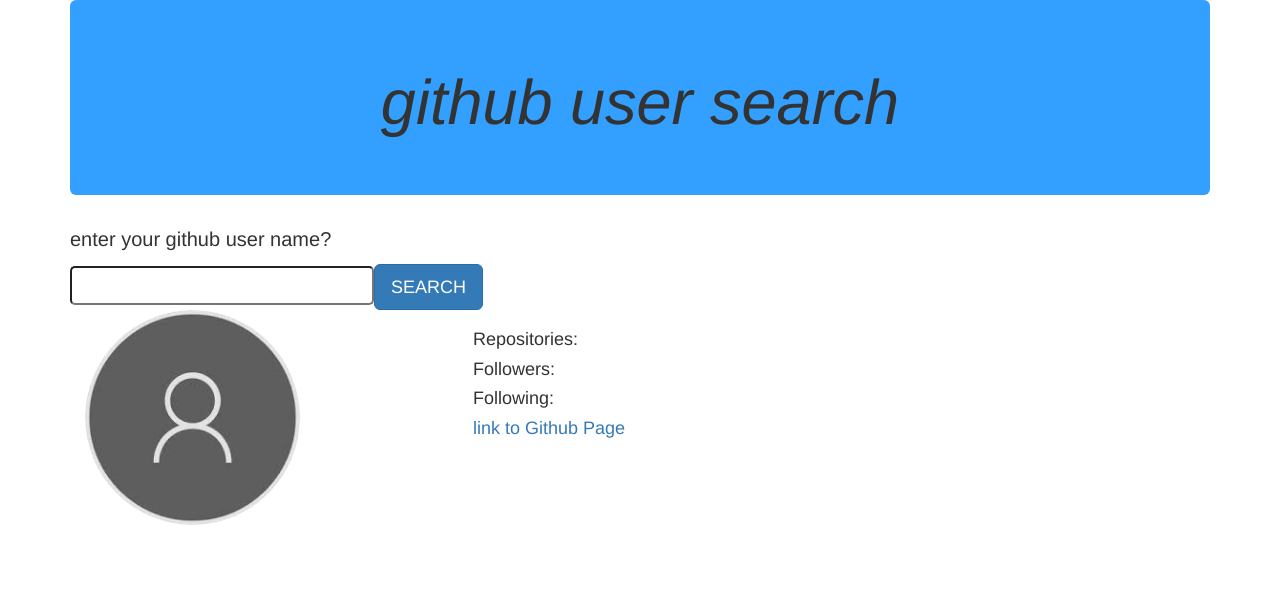
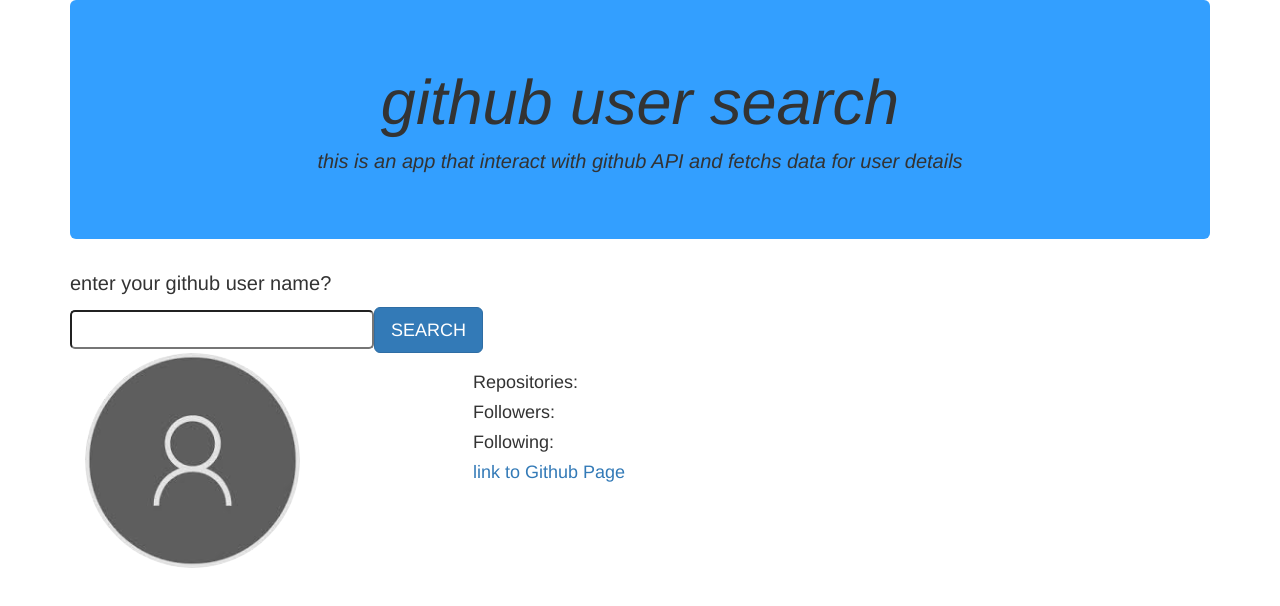
Before and after one commit to abdilatifbashir/github-user-lookup, an Angular app: page / in a window 1280 px wide. Shown: the top 606 px of the page. Built offline with nearby package versions, Linux system fonts and the light colour scheme.

Commit message:
add header information for user experience

```diff
--- a/src/app/app.component.html
+++ b/src/app/app.component.html
@@ -3,6 +3,7 @@
 <div class="container">
   <div class="jumbotron" style="background-color:#339FFF;text-align:center; font-style:italic;">
     <h1>github user search</h1>
+    <p style="font-size:20px;">this is an app that interact with github API  and fetchs data for user details</p>
   </div>
   <div class="row">
     <div class="col-sm-6">
```
